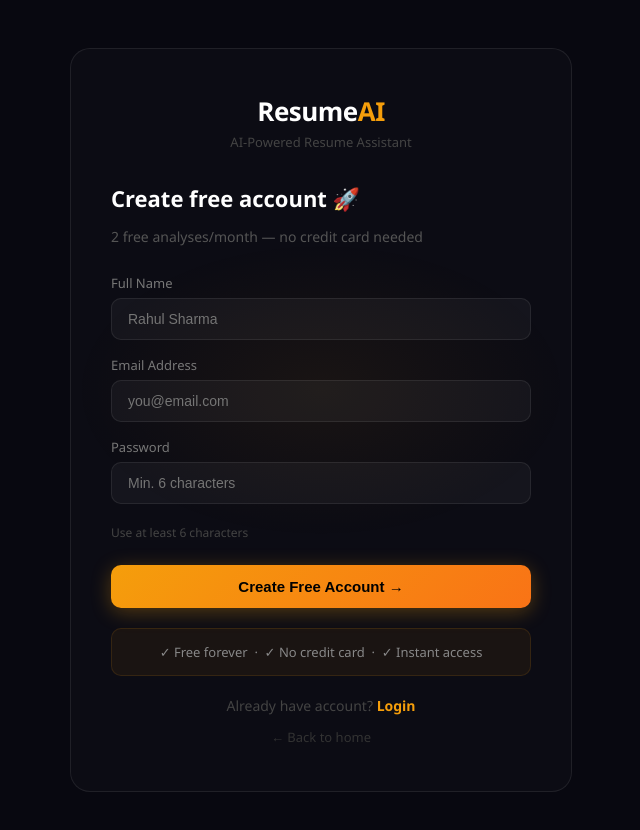
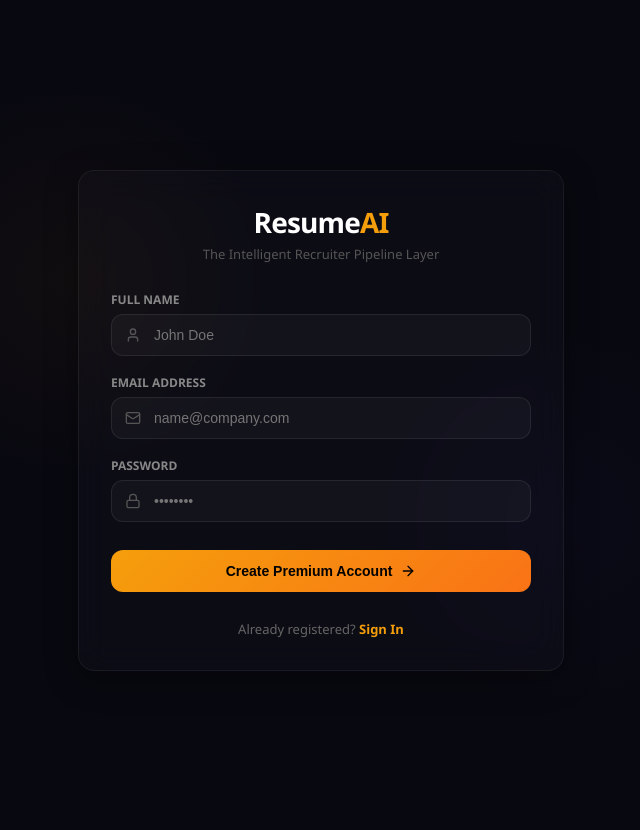
Before and after one commit to deepanshumaheshwari907-spec/ai-resume-assistant, a React (Create React App) app in the folder frontend/: page /signup in a window 1280 px wide. Shown: the top 830 px of the page, without its empty margins (319-959 px from the left). Built offline with nearby package versions, Linux system fonts and the light colour scheme; no server answers.

Commit message:
finalize airtight email verification system and live metrics counters

```diff
--- a/frontend/src/pages/Signup.jsx
+++ b/frontend/src/pages/Signup.jsx
@@ -1,85 +1,139 @@
 import { useState } from "react";
 import { useNavigate, Link } from "react-router-dom";
 import { useAuth } from "../context/AuthContext";
+import api from "../utils/api";
 import toast from "react-hot-toast";
+import { User, Mail, Lock, ShieldCheck, ArrowRight } from "lucide-react";
 
 export default function Signup() {
+  const { signup, login } = useAuth();
+
+  // Form States
   const [name, setName] = useState("");
   const [email, setEmail] = useState("");
   const [password, setPassword] = useState("");
   const [loading, setLoading] = useState(false);
-  const { signup } = useAuth();
-  const navigate = useNavigate();
 
-  const handleSubmit = async (e) => {
+  // OTP Flow States
+  const [showOtpScreen, setShowOtpScreen] = useState(false);
+  const [otp, setOtp] = useState("");
+  const [otpLoading, setOtpLoading] = useState(false);
+
+  // Handle Initial Signup Submit
+  const handleSignupSubmit = async (e) => {
     e.preventDefault();
-    if (!name || !email || !password) return toast.error("Fill all fields");
-    if (password.length < 6) return toast.error("Password must be 6+ characters");
-    if (!email.includes("@")) return toast.error("Enter valid email");
+    if (!name || !email || !password) return toast.error("Please fill all fields");
+
     setLoading(true);
     try {
-      await signup(name, email, password);
-      toast.success("Account created! Welcome 🎉");
-      navigate("/dashboard");
+      const data = await signup(name, email, password);
+      toast.success(data.message || "OTP sent to your email! ✉️");
+      setShowOtpScreen(true); // Switch to OTP Screen layout dynamically
     } catch (err) {
       toast.error(err.response?.data?.detail || "Signup failed. Try again.");
-    } finally { setLoading(false); }
+    } finally {
+      setLoading(false);
+    }
+  };
+
+  // Handle OTP Verification Submit
+  const handleOtpSubmit = async (e) => {
+    e.preventDefault();
+    if (otp.length !== 6) return toast.error("Please enter a valid 6-digit OTP");
+
+    setOtpLoading(true);
+    try {
+      // Direct post check to verification endpoint
+      const res = await api.post("/auth/verify-otp", { email, otp });
+      toast.success("Account verified successfully! 🎉");
+
+      // Token save and state login process logic match
+      localStorage.setItem("token", res.data.token);
+      window.location.href = "/dashboard"; // Direct refresh route redirection to load premium context safely
+    } catch (err) {
+      toast.error(err.response?.data?.detail || "Invalid OTP code. Please try again.");
+    } finally {
+      setOtpLoading(false);
+    }
   };
 
   return (
-    <div style={{ minHeight: "100vh", background: "#080810", display: "flex", alignItems: "center", justifyContent: "center", padding: 20, fontFamily: "'Segoe UI', system-ui, sans-serif" }}>
+    <div style={{ minHeight: "100vh", background: "#080810", display: "flex", alignItems: "center", justifyContent: "center", padding: "20px", fontFamily: "'Segoe UI', system-ui, sans-serif", color: "#fff" }}>
 
-      <div style={{ position: "fixed", top: "30%", left: "50%", transform: "translateX(-50%)", width: 500, height: 300, background: "radial-gradient(ellipse, rgba(245,158,11,0.06) 0%, transparent 70%)", pointerEvents: "none" }} />
+      {/* Background Decorative Radial Glows */}
+      <div style={{ position: "absolute", width: "400px", height: "400px", background: "radial-gradient(circle, rgba(245, 158, 11, 0.04) 0%, transparent 70%)", top: "10%", left: "15%", pointerEvents: "none" }} />
+      <div style={{ position: "absolute", width: "400px", height: "400px", background: "radial-gradient(circle, rgba(79, 70, 229, 0.03) 0%, transparent 70%)", bottom: "10%", right: "15%", pointerEvents: "none" }} />
 
-      <div style={{ background: "rgba(255,255,255,0.02)", border: "1px solid rgba(255,255,255,0.08)", borderRadius: 20, padding: "44px 40px", width: "100%", maxWidth: 420, position: "relative" }}>
+      <div className="premium-card animate-fade-in" style={{ width: "100%", maxWidth: "420px", background: "rgba(255, 255, 255, 0.02)", border: "1px solid rgba(255, 255, 255, 0.06)", borderRadius: "24px", padding: "32px", backdropFilter: "blur(20px)", boxShadow: "0 20px 40px rgba(0,0,0,0.4)" }}>
 
-        <div style={{ textAlign: "center", marginBottom: 32 }}>
-          <div style={{ fontSize: 26, fontWeight: 900, color: "#fff", letterSpacing: "-0.5px" }}>
-            Resume<span style={{ color: "#F59E0B" }}>AI</span>
-          </div>
-          <div style={{ fontSize: 13, color: "#444", marginTop: 4 }}>AI-Powered Resume Assistant</div>
+        {/* LOGO STANDARDS */}
+        <div style={{ textAlign: "center", marginBottom: "28px" }}>
+          <div style={{ fontSize: "28px", fontWeight: 900, letterSpacing: "-0.03em" }}>Resume<span style={{ color: "#F59E0B" }}>AI</span></div>
+          <p style={{ color: "#555", fontSize: "13px", marginTop: "4px" }}>The Intelligent Recruiter Pipeline Layer</p>
         </div>
 
-        <h2 style={{ fontSize: 22, fontWeight: 800, color: "#fff", margin: "0 0 6px" }}>Create free account 🚀</h2>
-        <p style={{ color: "#555", fontSize: 14, marginBottom: 28 }}>2 free analyses/month — no credit card needed</p>
+        {!showOtpScreen ? (
+          /* REGULAR SIGNUP FORM LAYOUT */
+          <form onSubmit={handleSignupSubmit} style={{ display: "flex", flexDirection: "column", gap: "18px" }}>
+            <div>
+              <label style={{ fontSize: "12px", color: "#888", fontWeight: 600, display: "block", marginBottom: "6px", textTransform: "uppercase" }}>Full Name</label>
+              <div style={{ position: "relative" }}>
+                <User size={16} style={{ position: "absolute", left: "14px", top: "50%", transform: "translateY(-50%)", color: "#555" }} />
+                <input type="text" placeholder="John Doe" value={name} onChange={e => setName(e.target.value)} className="premium-input" style={{ width: "100%", padding: "12px 14px 12px 42px", fontSize: "14px", outline: "none", boxSizing: "border-box" }} />
+              </div>
+            </div>
 
-        <form onSubmit={handleSubmit}>
-          <label style={{ display: "block", fontSize: 13, color: "#777", marginBottom: 6 }}>Full Name</label>
-          <input value={name} onChange={e => setName(e.target.value)}
-            placeholder="Rahul Sharma"
-            style={{ width: "100%", padding: "12px 16px", borderRadius: 10, background: "rgba(255,255,255,0.04)", border: "1px solid rgba(255,255,255,0.08)", color: "#fff", fontSize: 14, outline: "none", boxSizing: "border-box", marginBottom: 16 }}
-          />
+            <div>
+              <label style={{ fontSize: "12px", color: "#888", fontWeight: 600, display: "block", marginBottom: "6px", textTransform: "uppercase" }}>Email Address</label>
+              <div style={{ position: "relative" }}>
+                <Mail size={16} style={{ position: "absolute", left: "14px", top: "50%", transform: "translateY(-50%)", color: "#555" }} />
+                <input type="email" placeholder="name@company.com" value={email} onChange={e => setEmail(e.target.value)} className="premium-input" style={{ width: "100%", padding: "12px 14px 12px 42px", fontSize: "14px", outline: "none", boxSizing: "border-box" }} />
+              </div>
+            </div>
 
-          <label style={{ display: "block", fontSize: 13, color: "#777", marginBottom: 6 }}>Email Address</label>
-          <input type="email" value={email} onChange={e => setEmail(e.target.value)}
-            placeholder="you@email.com"
-            style={{ width: "100%", padding: "12px 16px", borderRadius: 10, background: "rgba(255,255,255,0.04)", border: "1px solid rgba(255,255,255,0.08)", color: "#fff", fontSize: 14, outline: "none", boxSizing: "border-box", marginBottom: 16 }}
-          />
+            <div>
+              <label style={{ fontSize: "12px", color: "#888", fontWeight: 600, display: "block", marginBottom: "6px", textTransform: "uppercase" }}>Password</label>
+              <div style={{ position: "relative" }}>
+                <Lock size={16} style={{ position: "absolute", left: "14px", top: "50%", transform: "translateY(-50%)", color: "#555" }} />
+                <input type="password" placeholder="••••••••" value={password} onChange={e => setPassword(e.target.value)} className="premium-input" style={{ width: "100%", padding: "12px 14px 12px 42px", fontSize: "14px", outline: "none", boxSizing: "border-box" }} />
+              </div>
+            </div>
 
-          <label style={{ display: "block", fontSize: 13, color: "#777", marginBottom: 6 }}>Password</label>
-          <input type="password" value={password} onChange={e => setPassword(e.target.value)}
-            placeholder="Min. 6 characters"
-            style={{ width: "100%", padding: "12px 16px", borderRadius: 10, background: "rgba(255,255,255,0.04)", border: "1px solid rgba(255,255,255,0.08)", color: "#fff", fontSize: 14, outline: "none", boxSizing: "border-box", marginBottom: 8 }}
-          />
-          <p style={{ fontSize: 12, color: "#444", marginBottom: 24 }}>Use at least 6 characters</p>
+            <button type="submit" disabled={loading} style={{ width: "100%", padding: "13px", borderRadius: "12px", border: "none", background: loading ? "#1a1a2a" : "linear-gradient(135deg, #F59E0B, #F97316)", color: loading ? "#444" : "#000", fontWeight: 700, fontSize: "14px", cursor: loading ? "not-allowed" : "pointer", display: "flex", alignItems: "center", justifyContent: "center", gap: "8px", marginTop: "10px", transition: "all 0.2s" }}>
+              {loading ? "Dispatched Security Signals..." : "Create Premium Account"} <ArrowRight size={16} />
+            </button>
 
-          <button type="submit" disabled={loading}
-            style={{ width: "100%", padding: "13px", borderRadius: 10, border: "none", background: loading ? "#333" : "linear-gradient(135deg, #F59E0B, #F97316)", color: loading ? "#666" : "#000", fontWeight: 800, fontSize: 15, cursor: loading ? "not-allowed" : "pointer", boxShadow: loading ? "none" : "0 4px 20px rgba(245,158,11,0.3)" }}>
-            {loading ? "Creating account..." : "Create Free Account →"}
-          </button>
-        </form>
+            <div style={{ textAlign: "center", fontSize: "13px", color: "#666", marginTop: "10px" }}>
+              Already registered? <Link to="/login" style={{ color: "#F59E0B", textDecoration: "none", fontWeight: 600 }}>Sign In</Link>
+            </div>
+          </form>
+        ) : (
+          /* PREMIUM GLASSMORPHIC OTP SCREEN LAYOUT */
+          <form onSubmit={handleOtpSubmit} style={{ display: "flex", flexDirection: "column", gap: "20px" }}>
+            <div style={{ textAlign: "center", background: "rgba(245,158,11,0.03)", border: "1px solid rgba(245,158,11,0.1)", padding: "12px", borderRadius: "12px", marginBottom: "4px" }}>
+              <p style={{ fontSize: "13px", color: "#ccc", lineHeight: "1.5" }}>We have sent a verification security key to <br/><span style={{ color: "#F59E0B", fontWeight: 600 }}>{email}</span></p>
+            </div>
 
-        <div style={{ marginTop: 20, padding: 14, borderRadius: 10, background: "rgba(245,158,11,0.06)", border: "1px solid rgba(245,158,11,0.12)", fontSize: 13, color: "#888", textAlign: "center" }}>
-          ✓ Free forever &nbsp;·&nbsp; ✓ No credit card &nbsp;·&nbsp; ✓ Instant access
-        </div>
+            <div>
+              <label style={{ fontSize: "12px", color: "#888", fontWeight: 600, display: "block", marginBottom: "8px", textTransform: "uppercase", letterSpacing: "0.05em", textAlign: "center" }}>Enter 6-Digit Verification Code</label>
+              <div style={{ position: "relative" }}>
+                <ShieldCheck size={18} style={{ position: "absolute", left: "14px", top: "50%", transform: "translateY(-50%)", color: "#F59E0B" }} />
+                <input type="text" maxLength="6" placeholder="e.g. 123456" value={otp} onChange={e => setOtp(e.target.value.replace(/\D/g, ""))} className="premium-input" style={{ width: "100%", padding: "13px 14px 13px 44px", fontSize: "16px", fontWeight: "bold", letterSpacing: "4px", textAlign: "center", outline: "none", boxSizing: "border-box" }} />
+              </div>
+            </div>
 
-        <div style={{ textAlign: "center", marginTop: 20, fontSize: 14, color: "#444" }}>
-          Already have account?{" "}
-          <Link to="/login" style={{ color: "#F59E0B", textDecoration: "none", fontWeight: 600 }}>Login</Link>
-        </div>
-        <div style={{ textAlign: "center", marginTop: 10 }}>
-          <Link to="/" style={{ color: "#333", textDecoration: "none", fontSize: 13 }}>← Back to home</Link>
-        </div>
+            <button type="submit" disabled={otpLoading} style={{ width: "100%", padding: "13px", borderRadius: "12px", border: "none", background: otpLoading ? "#1a1a2a" : "linear-gradient(135deg, #F59E0B, #F97316)", color: otpLoading ? "#444" : "#000", fontWeight: 800, fontSize: "14px", cursor: otpLoading ? "not-allowed" : "pointer", display: "flex", alignItems: "center", justifyContent: "center", gap: "6px", boxShadow: "0 4px 20px rgba(245,158,11,0.15)" }}>
+              {otpLoading ? "Verifying Credentials..." : "Activate Dashboard Access 🎉"}
+            </button>
+
+            <div style={{ textAlign: "center" }}>
+              <button type="button" onClick={() => setShowOtpScreen(false)} style={{ background: "transparent", border: "none", color: "#666", fontSize: "12px", cursor: "pointer", textDecoration: "underline" }}>
+                ← Back to registration details
+              </button>
+            </div>
+          </form>
+        )}
+
       </div>
     </div>
   );
```
Also changed, not shown: frontend/src/context/AuthContext.jsx (+4 -5 lines), frontend/src/pages/Dashboard.jsx (+6 -6 lines), 2 other files (tests, documents, lock files or other folders).
